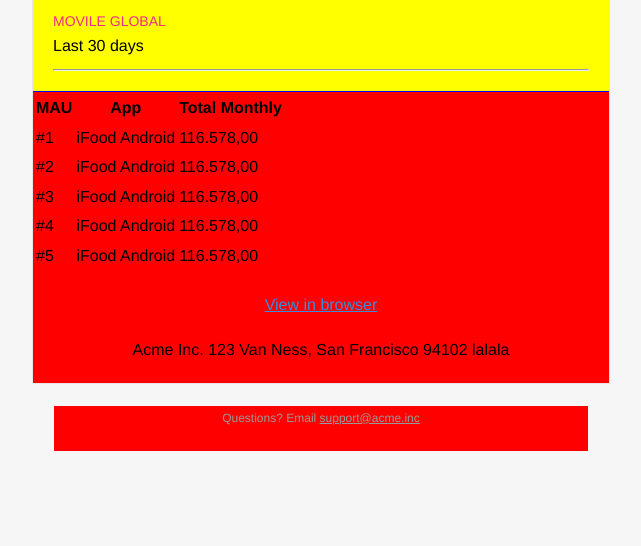
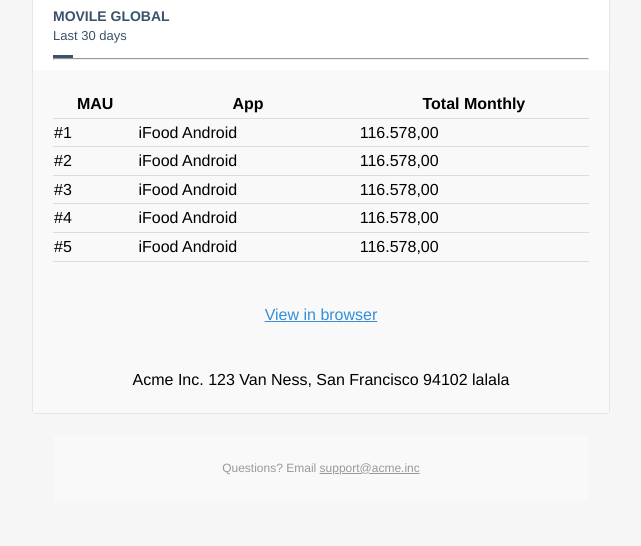
Before and after one commit to hudson-souza-movile/Daily-Indicator, a website: page app/index.html in a window 1280 px wide. Shown: the part 386-932 px from the top of the page, without its empty margins (319-960 px from the left). Before the commit the page ends 882 px from the top, so only its background shows below. Drawn offline with Linux system fonts and the light colour scheme; files whose address does not match are found by name; a web font is replaced by a local one.

Commit message:
general changes

```diff
--- a/app/index.html
+++ b/app/index.html
@@ -25,52 +25,51 @@
 										<img class="logo" src="http://www.cardoso.cc/movile/logo_movile.png">
 										<h1>Apps Daily Indicator</h1>
 										<h2>Ranking Global</h2>
-										<p class="date">Monday, March 07, 2016 <span class="go-movile">&nbsp;#gomovile</span></p>
+										<h4>Monday, March 07, 2016 <span class="go-movile">&nbsp;#gomovile</span></h4>
 
 									</td>
 								</tr>
 								<tr>
 									<td class="header-global">
 											<h3>MOVILE GLOBAL</h3>
-											<p>Last 30 days</p>
+											<h4>Last 30 days</h4>
+											<span></span>
 											<hr>
 									</td>
 								</tr>
 								<tr>
 									<td class="content-block">
 
-
-
-										<table>
+										<table class="table-ranking">
 										  <thead>
-										    <tr>
+										    <tr class="tr-ranking">
 										      <th>MAU</th>
 										      <th>App</th>
 										      <th>Total Monthly</th>
 										    </tr>
 										  </thead>
-										  <tbody>
-										    <tr>
+										  <tbody class="table-di">
+										    <tr class="tr-ranking">
 										      <td data-label="Payment">#1</td>
 										      <td data-label="Issue Date">iFood Android</td>
 										      <td data-label="Amount">116.578,00</td>
 										    </tr>
-										    <tr>
+										    <tr class="tr-ranking">
 										      <td data-label="Payment">#2</td>
 										      <td data-label="Issue Date">iFood Android</td>
 										      <td data-label="Amount">116.578,00</td>
-										    </tr>
-										    <tr>
+										    </tr class="tr-ranking">
+										    <tr class="tr-ranking">
 										      <td data-label="Payment">#3</td>
 										      <td data-label="Issue Date">iFood Android</td>
 										      <td data-label="Amount">116.578,00</td>
 										    </tr>
-										    <tr>
+										    <tr class="tr-ranking">
 										      <td data-label="Payment">#4</td>
 										      <td data-label="Issue Date">iFood Android</td>
 										      <td data-label="Amount">116.578,00</td>
 										    </tr>
-										    <tr>
+										    <tr class="tr-ranking">
 										      <td data-label="Payment">#5</td>
 										      <td data-label="Issue Date">iFood Android</td>
 										      <td data-label="Amount">116.578,00</td>
--- /dev/null
+++ b/less/global-header-charts.less
@@ -0,0 +1,26 @@
+
+/* -------------------------------------
+    HEADER GLOBAL PIE CHARTS
+------------------------------------- */
+
+.header-global{
+  padding:20px 20px 10px 20px;
+}
+
+.header-global h4{
+	padding: 0px;
+	margin-top: -5px;
+	margin-bottom: 6px;
+}
+
+.header-global span{
+	padding:0;
+	margin: 0;
+	width: 20px;
+	display: block;
+	border-bottom: 3px solid @dark-grey-blue;
+}
+
+.header-global hr{
+	color: @dark-grey-blue !important;
+}
--- a/less/main-header.less
+++ b/less/main-header.less
@@ -11,7 +11,7 @@
 
 img.logo{
 float: right;
-margin-top: 13px;
+margin-top: 8px;
 margin-right: 5px;
 }
 
--- a/less/styles.less
+++ b/less/styles.less
@@ -18,40 +18,24 @@
 @import "links-buttons.less";
 @import "responsive-mobile.less";
 @import "tables.less";
-@import "main-header";
-
+@import "main-header.less";
+@import "global-header-charts.less";
 
 /* -------------------------------------
-    HEADER, FOOTER, MAIN
+    GLOBAL HEADER, FOOTER, MAIN
 ------------------------------------- */
-.main {
-  background-color: @container-color;
-  border: 1px solid @grey;
-  border-radius: 3px;
-}
-
-.content-wrap {
-  padding: @padding-default;
-}
-
-
-
-.header-global{
-  padding:20px;
-  border-bottom: solid 1px blue;
-  background-color: yellow;
-}
-
-.content-block {
-  padding: 0 0 20px;
-  background-color: red;
-}
-
 
 .header {
   width: 100%;
   margin-bottom: 20px;
 }
+
+
+.content-block {
+  padding: @padding-default;
+  background-color: #f9f9f9;
+}
+
 
 .footer {
   width: 100%;
@@ -63,6 +47,7 @@
   color: #999;
   font-size: 12px;
 }
+
 
 
 
--- a/less/tables.less
+++ b/less/tables.less
@@ -2,22 +2,16 @@
     INVOICE
     Styles for the billing table
 ------------------------------------- */
-.invoice {
-  margin: 40px auto;
-  text-align: left;
-  width: 80%;
+
+table.table-ranking{
+    width: 100%;
+    margin:0px;
+    padding:0;
+    border-collapse: collapse;
+    border-spacing: 0;
 }
-.invoice td {
-  padding: 5px 0;
-}
-.invoice .invoice-items {
-  width: 100%;
-}
-.invoice .invoice-items td {
-  border-top: #eee 1px solid;
-}
-.invoice .invoice-items .total td {
-  border-top: 2px solid #333;
-  border-bottom: 2px solid #333;
-  font-weight: 700;
-}
+
+  .tr-ranking {
+    border-bottom: 1px solid #ddd;
+    padding: 5px;
+  }
--- a/less/typography.less
+++ b/less/typography.less
@@ -25,10 +25,20 @@
 
 h3 {
   font-size: @font-size-h3;
-  font-weight: @font-regular-weight;
+  font-weight: @font-bold-weight;
+  color: @dark-grey-blue;
+
   /* 1.2em * 18px = 21.6px, use px to get airier line-height also in Thunderbird, and Yahoo!, Outlook.com, AOL webmail clients */
   /*line-height: 22px;*/
 }
+
+h4 {
+  font-size: @font-size-h4;
+  color: @dark-grey-blue;
+  font-weight: @font-regular-weight;
+}
+
+
 
 p, ul, ol {
   margin-bottom: 10px;
--- a/less/variables.less
+++ b/less/variables.less
@@ -76,11 +76,13 @@
 
 @font-size-large:         18px;
 @font-size-medium:        16px;
-@font-size-small:         13px;
+@font-size-small:         14px;
 
 @font-size-h1:            24px;
 @font-size-h2:            14px;
 @font-size-h3:            14px;
+@font-size-h4:            13px;
+
 
 //** Unit-less `line-height` for use in components like buttons.
 @line-height-base:        1.428571429; // 20/14
```
Also changed, not shown: app/styles/styles.css, less/general-structure.less (line endings or trailing spaces).
